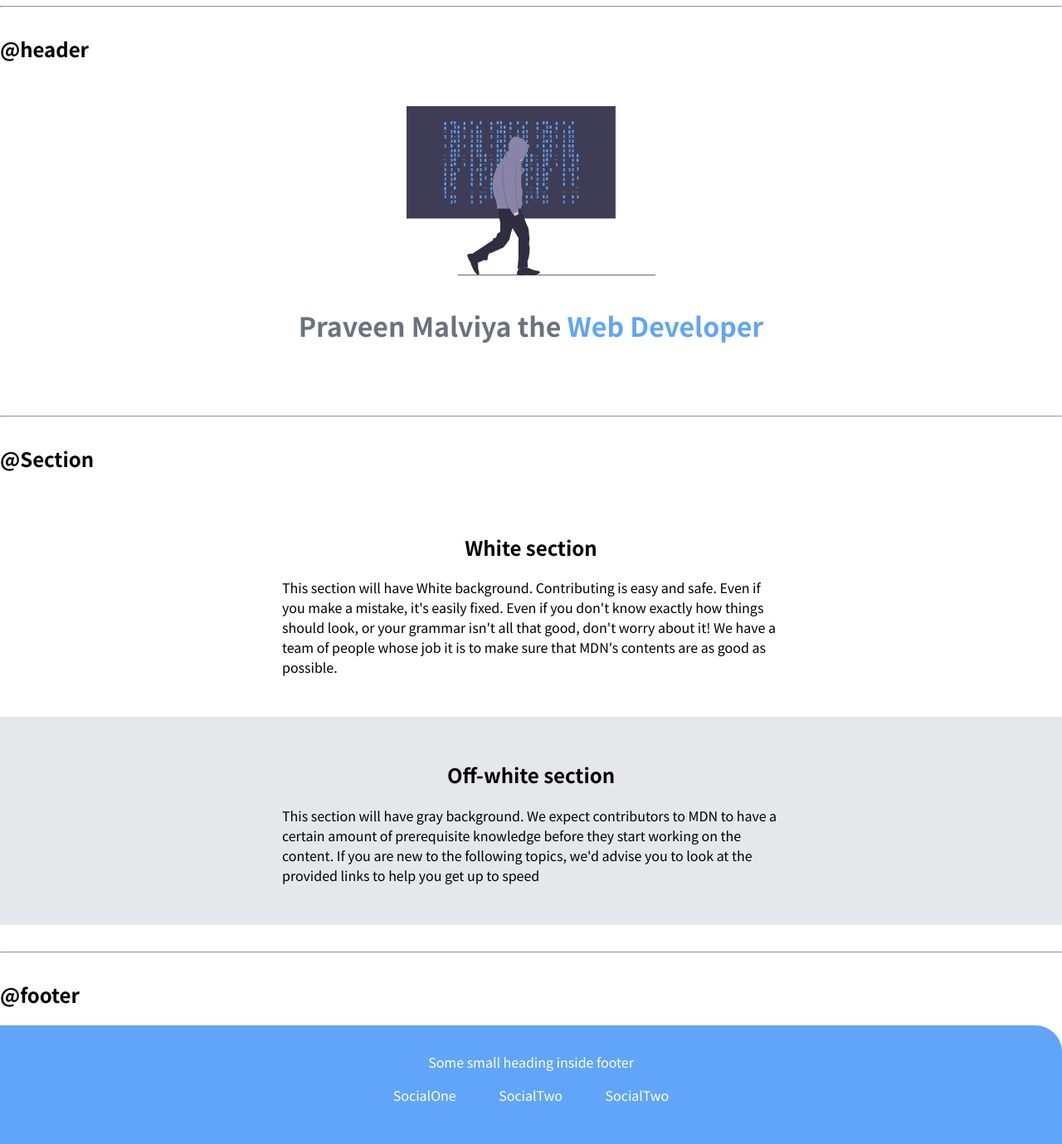
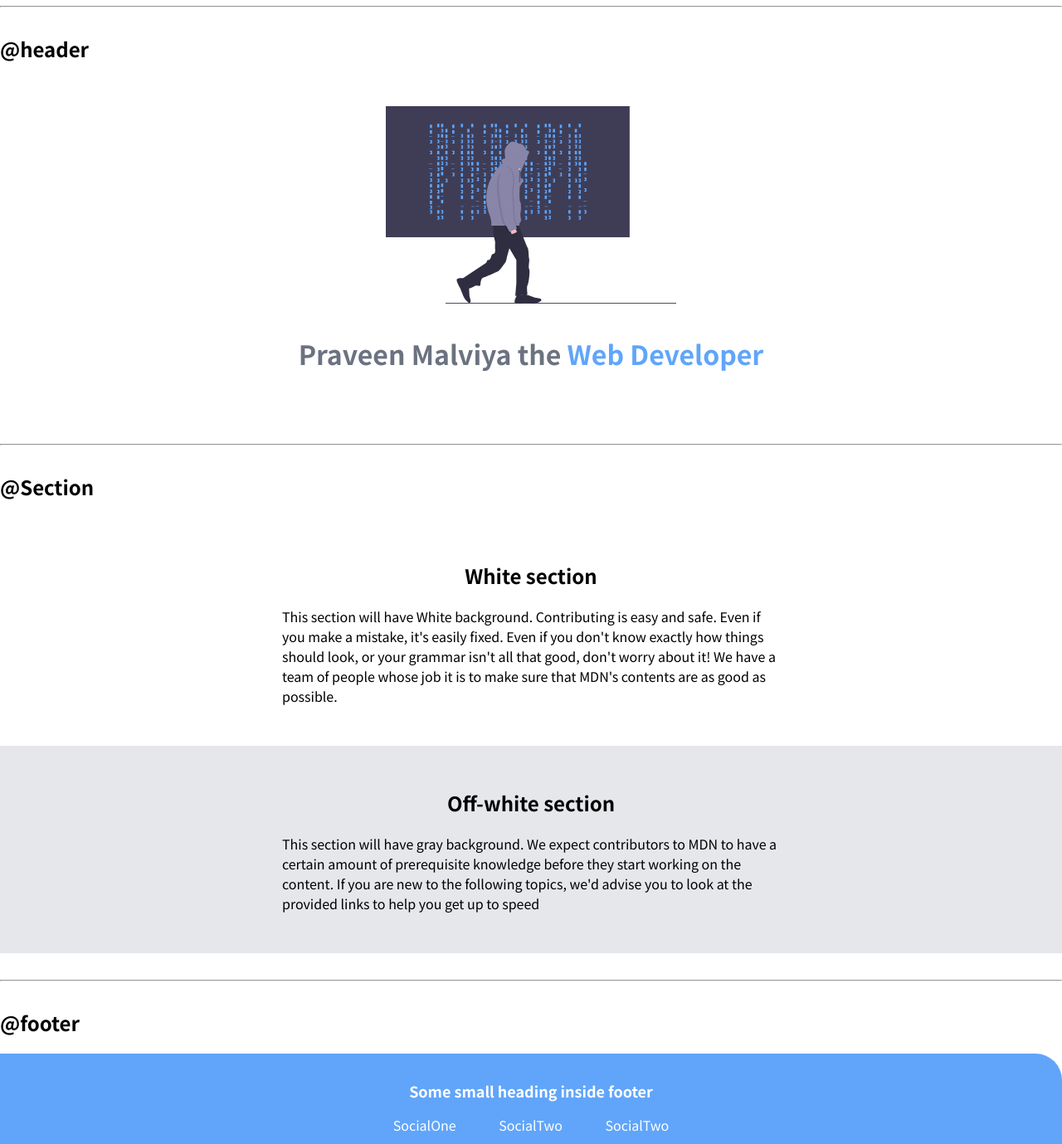
Before and after one commit to praveen-malviya/NEOG-camp-lesson-3, a plain HTML site: page index.html in a window 1280 px wide. Shown: the part 1660-3039 px from the top of the page at 83% size. Drawn offline with Linux system fonts and the light colour scheme.

Commit message:
Feat: added Footer Header
added some style to footer-header

```diff
--- a/style.css
+++ b/style.css
@@ -92,7 +92,7 @@ hr {
 }
 
 .hero .hero-image {
-    max-width: 300px;
+    max-width: 350px;
     display: block;
     margin: auto;
 }
@@ -129,6 +129,11 @@ hr {
     border-top-right-radius: 2rem;
 }
 
+.footer .footer-header{
+font-weight: bold;
+font-size: large;
+}
+
 .footer .link {
     color: white;
 }
```
